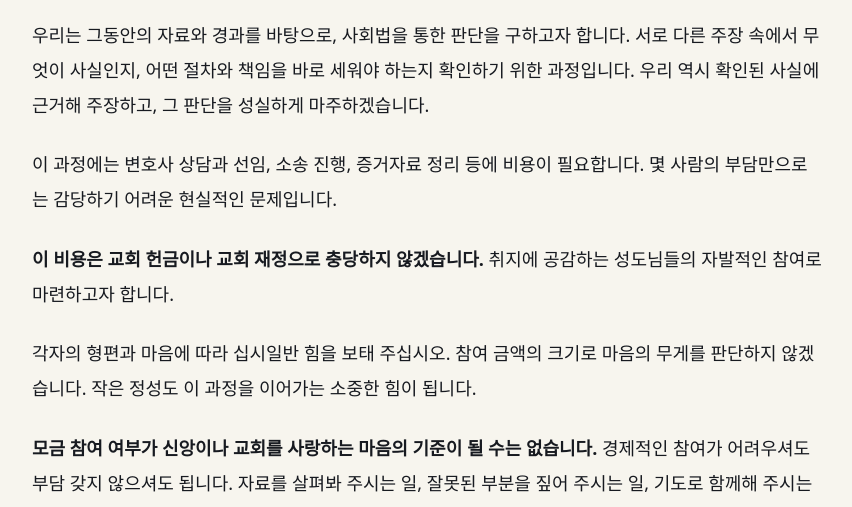
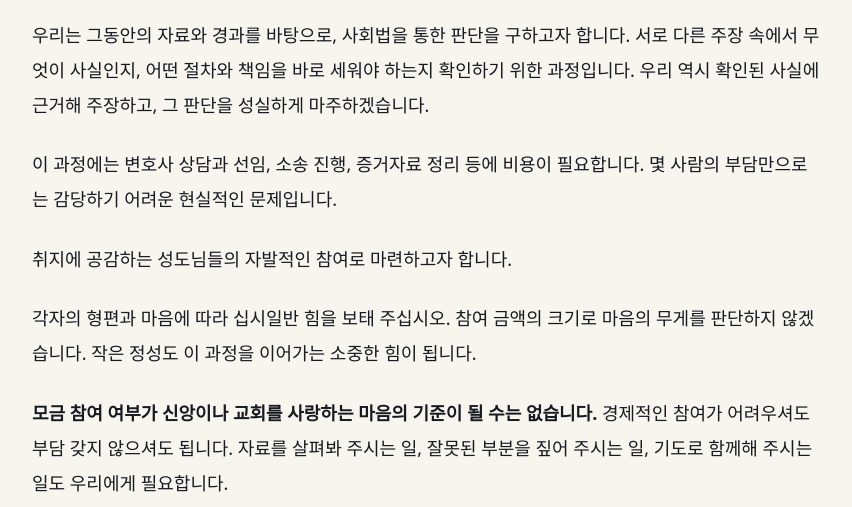
Before and after one commit to OpenEntry921/shinsung, a Django app: template portal/templates/portal/cases.html in a window 1280 px wide. Shown: the part 2614-3121 px from the top of the page, without its empty margins (212-1064 px from the left). Run offline with Django 5.2, Linux system fonts and the light colour scheme; the template is opened without the code that fills it, so the values that code supplies are empty.

Commit message:
Remove the requested sentence from the fundraising notice

```diff
--- a/portal/templates/portal/fundraising.html
+++ b/portal/templates/portal/fundraising.html
@@ -15,7 +15,7 @@
 <p>기도하며 기다리는 마음과 함께, 사실을 확인하고 책임을 분명히 묻는 행동도 필요하다고 생각합니다.</p>
 <p>우리는 그동안의 자료와 경과를 바탕으로, 사회법을 통한 판단을 구하고자 합니다. 서로 다른 주장 속에서 무엇이 사실인지, 어떤 절차와 책임을 바로 세워야 하는지 확인하기 위한 과정입니다. 우리 역시 확인된 사실에 근거해 주장하고, 그 판단을 성실하게 마주하겠습니다.</p>
 <p id="fundraising-purpose">이 과정에는 변호사 상담과 선임, 소송 진행, 증거자료 정리 등에 비용이 필요합니다. 몇 사람의 부담만으로는 감당하기 어려운 현실적인 문제입니다.</p>
-<p><strong>이 비용은 교회 헌금이나 교회 재정으로 충당하지 않겠습니다.</strong> 취지에 공감하는 성도님들의 자발적인 참여로 마련하고자 합니다.</p>
+<p>취지에 공감하는 성도님들의 자발적인 참여로 마련하고자 합니다.</p>
 <p>각자의 형편과 마음에 따라 십시일반 힘을 보태 주십시오. 참여 금액의 크기로 마음의 무게를 판단하지 않겠습니다. 작은 정성도 이 과정을 이어가는 소중한 힘이 됩니다.</p>
 <p><strong>모금 참여 여부가 신앙이나 교회를 사랑하는 마음의 기준이 될 수는 없습니다.</strong> 경제적인 참여가 어려우셔도 부담 갖지 않으셔도 됩니다. 자료를 살펴봐 주시는 일, 잘못된 부분을 짚어 주시는 일, 기도로 함께해 주시는 일도 우리에게 필요합니다.</p>
 
--- a/portal/test_fundraising.py
+++ b/portal/test_fundraising.py
@@ -12,7 +12,7 @@ BODY = (
     '기도하며 기다리는 마음과 함께, 사실을 확인하고 책임을 분명히 묻는 행동도 필요하다고 생각합니다.',
     '우리는 그동안의 자료와 경과를 바탕으로, 사회법을 통한 판단을 구하고자 합니다. 서로 다른 주장 속에서 무엇이 사실인지, 어떤 절차와 책임을 바로 세워야 하는지 확인하기 위한 과정입니다. 우리 역시 확인된 사실에 근거해 주장하고, 그 판단을 성실하게 마주하겠습니다.',
     '이 과정에는 변호사 상담과 선임, 소송 진행, 증거자료 정리 등에 비용이 필요합니다. 몇 사람의 부담만으로는 감당하기 어려운 현실적인 문제입니다.',
-    '이 비용은 교회 헌금이나 교회 재정으로 충당하지 않겠습니다. 취지에 공감하는 성도님들의 자발적인 참여로 마련하고자 합니다.',
+    '취지에 공감하는 성도님들의 자발적인 참여로 마련하고자 합니다.',
     '각자의 형편과 마음에 따라 십시일반 힘을 보태 주십시오. 참여 금액의 크기로 마음의 무게를 판단하지 않겠습니다. 작은 정성도 이 과정을 이어가는 소중한 힘이 됩니다.',
     '모금 참여 여부가 신앙이나 교회를 사랑하는 마음의 기준이 될 수는 없습니다. 경제적인 참여가 어려우셔도 부담 갖지 않으셔도 됩니다. 자료를 살펴봐 주시는 일, 잘못된 부분을 짚어 주시는 일, 기도로 함께해 주시는 일도 우리에게 필요합니다.',
     '맡겨주신 마음에, 투명한 운영으로 답하겠습니다',
```
